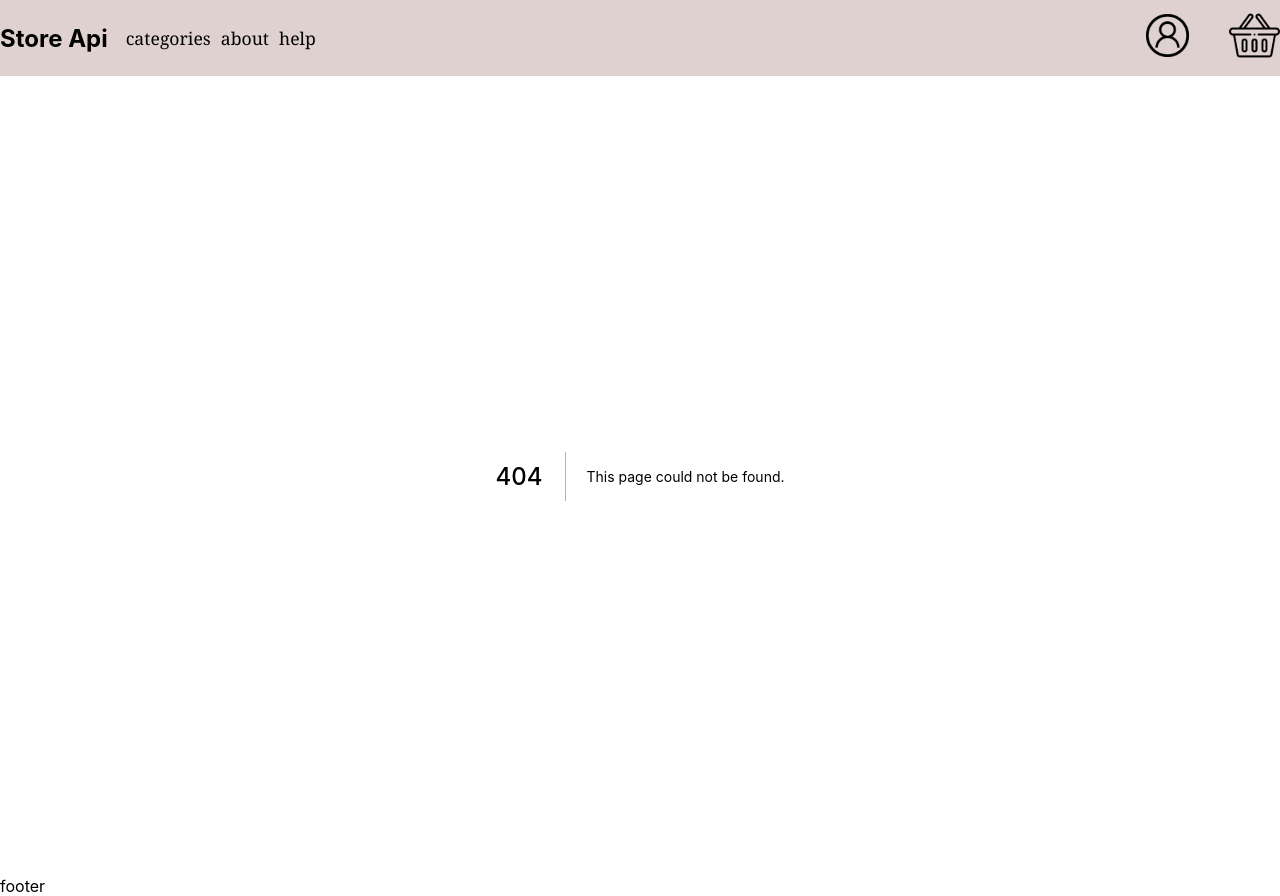
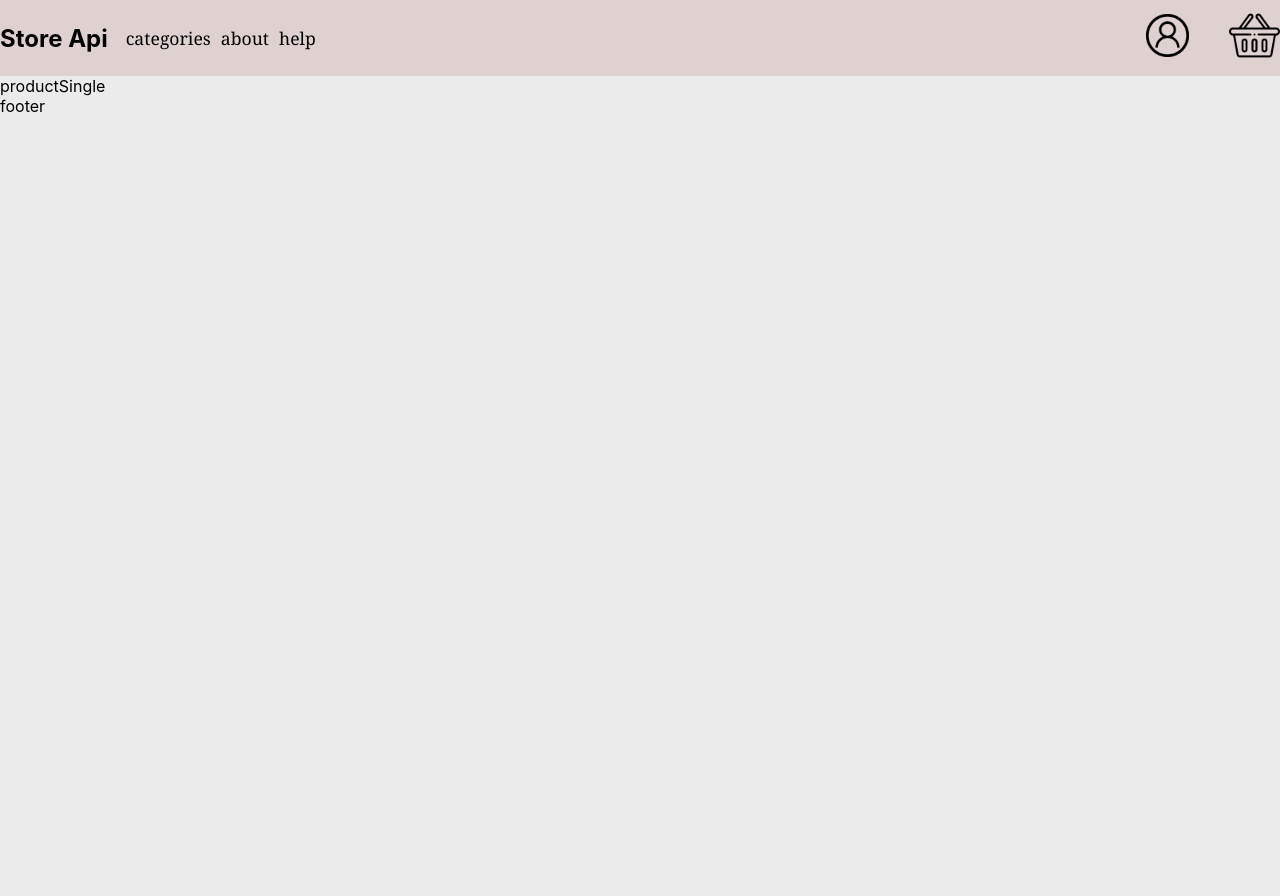
Before and after one commit to FernandoGWV/Api-ecommerce, a Next.js app: page /products/1 in a window 1280 px wide. Before the commit this address had no page. After the commit the page ends 800 px from the top, so only its background shows below. Built offline with nearby package versions, Linux system fonts and the light colour scheme.

Commit message:
fase finalizada, faltando detalhes

```diff
--- /dev/null
+++ b/pages/products/[productID]/index.tsx
@@ -0,0 +1,8 @@
+import React from "react";
+import { useRouter } from "next/router";
+
+const productSingle = () => {
+  return <div>productSingle</div>;
+};
+
+export default productSingle;
```
